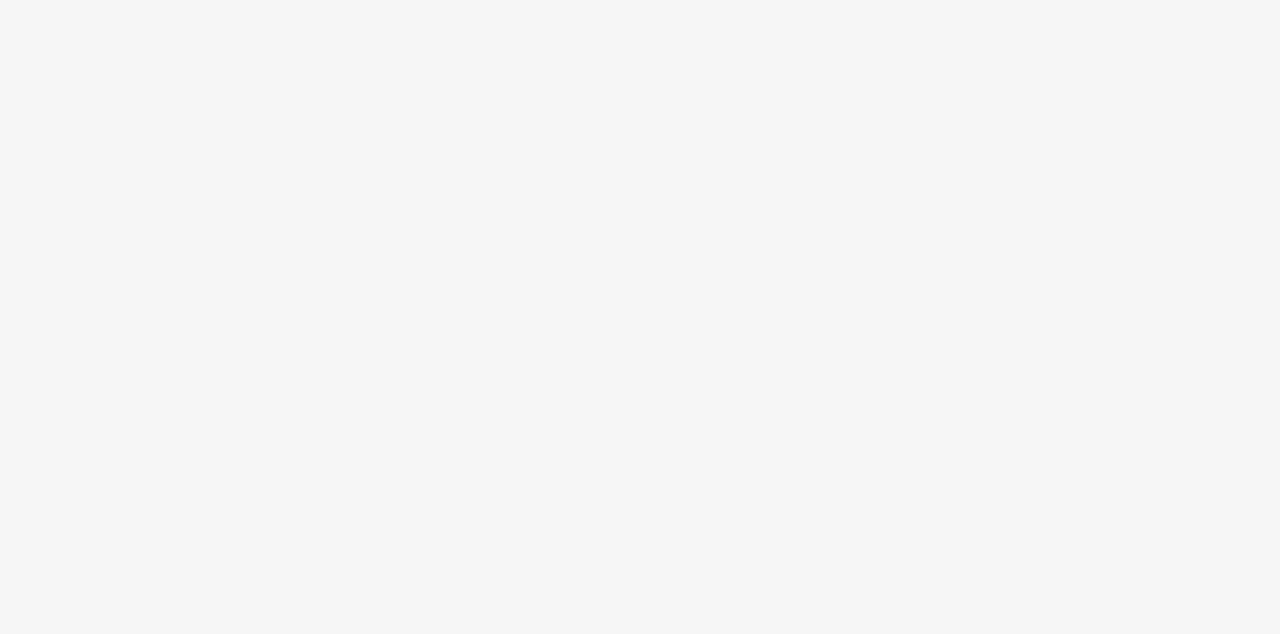
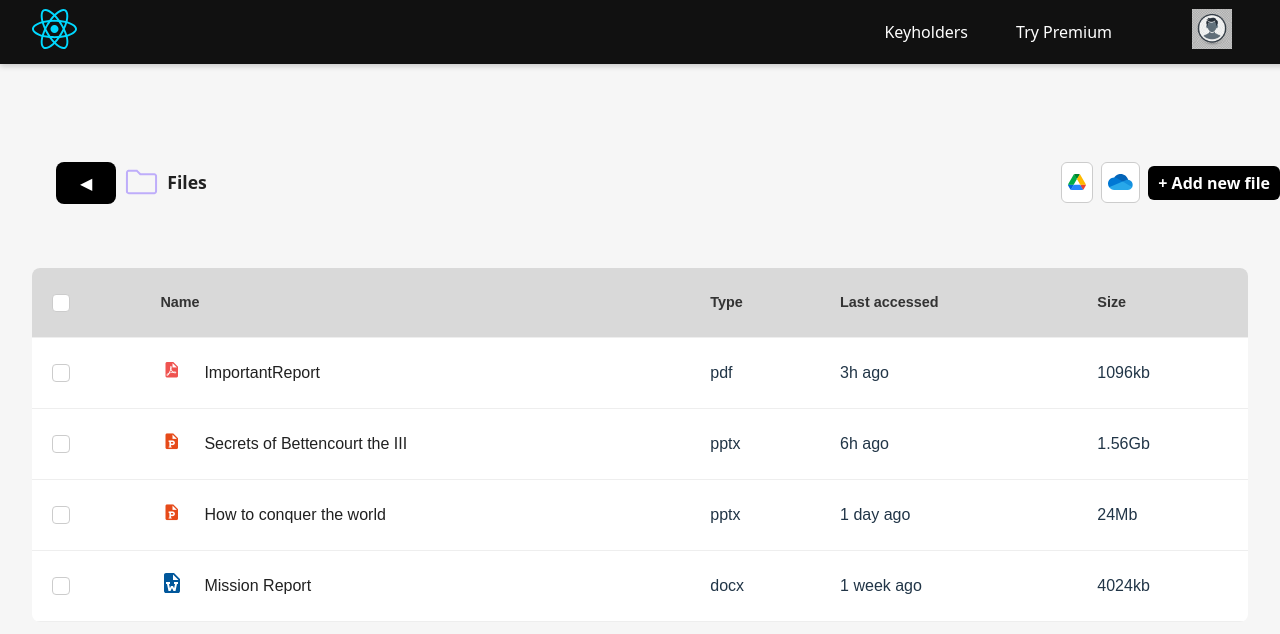
Before and after one commit to puctw/PostScriptum, a React (Vite) app: page /keyholders in a window 1280 px wide. Before the commit this address had no page. Shown: the top 634 px of the page. Built offline with nearby package versions, Linux system fonts and the light colour scheme.

Commit message:
keyholder_and_premium_creation

```diff
--- /dev/null
+++ b/src/app/Keyholders.jsx
@@ -0,0 +1,116 @@
+import { useState } from 'react';
+import '../styles/files.css';
+import Header from '../components/Header_user';
+import pdf from "../assets/pdf.png";
+import ppt from "../assets/ppt.png";
+import word from "../assets/word.svg";
+import drive from "../assets/drive.svg";
+import onedrive from "../assets/onedrive.svg";
+import folder from "../assets/folder2.svg";
+
+export default function Keyholders() {
+  const files = [
+    { name: 'ImportantReport', type: 'pdf', accessed: '3h ago', size: '1096kb' },
+    { name: 'Secrets of Bettencourt the III', type: 'pptx', accessed: '6h ago', size: '1.56Gb' },
+    { name: 'How to conquer the world', type: 'pptx', accessed: '1 day ago', size: '24Mb' },
+    { name: 'Mission Report', type: 'docx', accessed: '1 week ago', size: '4024kb' },
+  ];
+
+  // Track which checkboxes are checked
+  const [checkedItems, setCheckedItems] = useState(Array(files.length).fill(false));
+  const allChecked = checkedItems.every(Boolean);
+
+  const toggleAll = () => {
+    setCheckedItems(Array(files.length).fill(!allChecked));
+  };
+
+  const toggleOne = (index) => {
+    const updated = [...checkedItems];
+    updated[index] = !updated[index];
+    setCheckedItems(updated);
+  };
+
+  const getFileIcon = (fileType) => {
+    switch (fileType) {
+      case 'pdf':
+        return <img src={pdf} alt="PDF Icon" />;
+      case 'pptx':
+        return <img src={ppt} alt="PPT Icon" />;
+      case 'docx':
+        return <img src={word} alt="Word Icon" />;
+      case 'png':
+      case 'jpg':
+        return '🖼️';
+      default:
+        return '📁';
+    }
+  };
+
+  return (
+    <>
+      <Header />
+      <div className="file-toolbar">
+      <div className="toolbar-left">
+        <button className="back-button" onClick={() => window.location.href = '/dashboard'}>
+          ◀
+        </button>
+        <img src={folder} alt="Folder Icon" className="folder-icon" />
+        <span className="files-label">Files</span>
+      </div>
+
+      <div className="toolbar-right">
+      <button className="cloud-button">
+        <img src={drive} alt="Google Drive" className="cloud-icon" />
+      </button>
+      <button className="cloud-button">
+        <img src={onedrive} alt="OneDrive" className="cloud-icon" />
+      </button>
+
+        <button className="add-button">+ Add new file</button>
+      </div>
+    </div>
+      <div className="files-page">
+        <table className="file-table">
+          <thead>
+            <tr>
+              <th>
+                <input
+                  type="checkbox"
+                  checked={allChecked}
+                  onChange={toggleAll}
+                  title="Select All"
+                />
+              </th>
+              <th>Name</th>
+              <th>Type</th>
+              <th>Last accessed</th>
+              <th>Size</th>
+            </tr>
+          </thead>
+          <tbody>
+            {files.map((file, index) => (
+              <tr key={index}>
+                <td>
+                  <input
+                    type="checkbox"
+                    checked={checkedItems[index]}
+                    onChange={() => toggleOne(index)}
+                  />
+                </td>
+                <td>
+                <div className="file-name-cell">
+                  <span className="file-icon">{getFileIcon(file.type)}</span>
+                  <span className="file-name-text">{file.name}</span>
+                </div>
+                </td>
+                <td>{file.type}</td>
+                <td>{file.accessed}</td>
+                <td>{file.size}</td>
+              </tr>
+            ))}
+          </tbody>
+        </table>
+      </div>
+    </>
+  );
+}
--- /dev/null
+++ b/src/app/Premium.jsx
@@ -0,0 +1,116 @@
+import { useState } from 'react';
+import '../styles/files.css';
+import Header from '../components/Header_user';
+import pdf from "../assets/pdf.png";
+import ppt from "../assets/ppt.png";
+import word from "../assets/word.svg";
+import drive from "../assets/drive.svg";
+import onedrive from "../assets/onedrive.svg";
+import folder from "../assets/folder2.svg";
+
+export default function Premium() {
+  const files = [
+    { name: 'ImportantReport', type: 'pdf', accessed: '3h ago', size: '1096kb' },
+    { name: 'Secrets of Bettencourt the III', type: 'pptx', accessed: '6h ago', size: '1.56Gb' },
+    { name: 'How to conquer the world', type: 'pptx', accessed: '1 day ago', size: '24Mb' },
+    { name: 'Mission Report', type: 'docx', accessed: '1 week ago', size: '4024kb' },
+  ];
+
+  // Track which checkboxes are checked
+  const [checkedItems, setCheckedItems] = useState(Array(files.length).fill(false));
+  const allChecked = checkedItems.every(Boolean);
+
+  const toggleAll = () => {
+    setCheckedItems(Array(files.length).fill(!allChecked));
+  };
+
+  const toggleOne = (index) => {
+    const updated = [...checkedItems];
+    updated[index] = !updated[index];
+    setCheckedItems(updated);
+  };
+
+  const getFileIcon = (fileType) => {
+    switch (fileType) {
+      case 'pdf':
+        return <img src={pdf} alt="PDF Icon" />;
+      case 'pptx':
+        return <img src={ppt} alt="PPT Icon" />;
+      case 'docx':
+        return <img src={word} alt="Word Icon" />;
+      case 'png':
+      case 'jpg':
+        return '🖼️';
+      default:
+        return '📁';
+    }
+  };
+
+  return (
+    <>
+      <Header />
+      <div className="file-toolbar">
+      <div className="toolbar-left">
+        <button className="back-button" onClick={() => window.location.href = '/dashboard'}>
+          ◀
+        </button>
+        <img src={folder} alt="Folder Icon" className="folder-icon" />
+        <span className="files-label">Files</span>
+      </div>
+
+      <div className="toolbar-right">
+      <button className="cloud-button">
+        <img src={drive} alt="Google Drive" className="cloud-icon" />
+      </button>
+      <button className="cloud-button">
+        <img src={onedrive} alt="OneDrive" className="cloud-icon" />
+      </button>
+
+        <button className="add-button">+ Add new file</button>
+      </div>
+    </div>
+      <div className="files-page">
+        <table className="file-table">
+          <thead>
+            <tr>
+              <th>
+                <input
+                  type="checkbox"
+                  checked={allChecked}
+                  onChange={toggleAll}
+                  title="Select All"
+                />
+              </th>
+              <th>Name</th>
+              <th>Type</th>
+              <th>Last accessed</th>
+              <th>Size</th>
+            </tr>
+          </thead>
+          <tbody>
+            {files.map((file, index) => (
+              <tr key={index}>
+                <td>
+                  <input
+                    type="checkbox"
+                    checked={checkedItems[index]}
+                    onChange={() => toggleOne(index)}
+                  />
+                </td>
+                <td>
+                <div className="file-name-cell">
+                  <span className="file-icon">{getFileIcon(file.type)}</span>
+                  <span className="file-name-text">{file.name}</span>
+                </div>
+                </td>
+                <td>{file.type}</td>
+                <td>{file.accessed}</td>
+                <td>{file.size}</td>
+              </tr>
+            ))}
+          </tbody>
+        </table>
+      </div>
+    </>
+  );
+}
--- a/src/app/index.jsx
+++ b/src/app/index.jsx
@@ -9,6 +9,8 @@ import '../styles/App.css'
 import { useState } from 'react'
 import Dashboard from './dashboard/dashboard.jsx';
 import FilesPage from './FilesPage.jsx';
+import Keyholders from './Keyholders.jsx';
+import Premium from './Premium.jsx';
 
 createRoot(document.getElementById('root')).render(
   <StrictMode>
@@ -18,6 +20,8 @@ createRoot(document.getElementById('root')).render(
         <Route path="/auth" element={<Auth />} />
         <Route path="/dashboard" element={<Dashboard />} />
         <Route path="/files" element={<FilesPage />} />
+        <Route path="/keyholders" element={<Keyholders />} />
+        <Route path="/premium" element={<Premium />} />
       </Routes>
     </BrowserRouter>
   </StrictMode>
```
